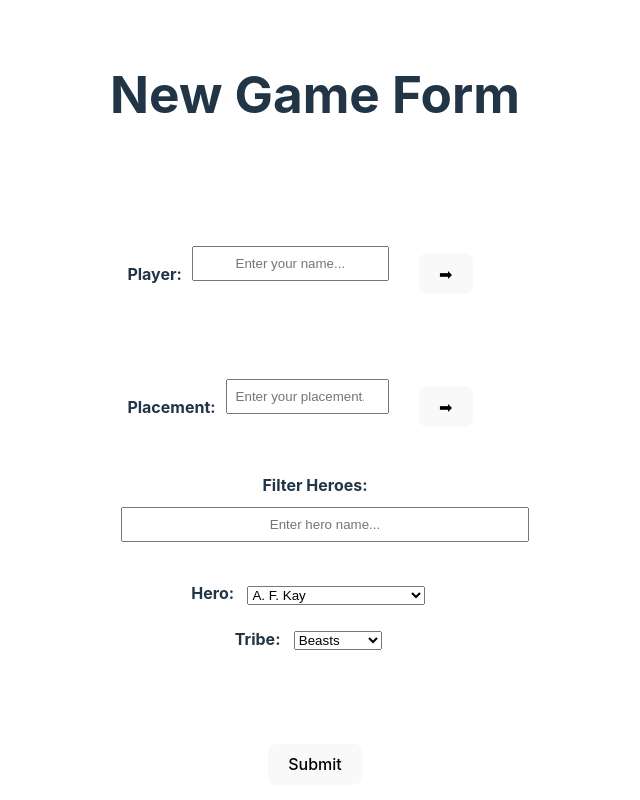
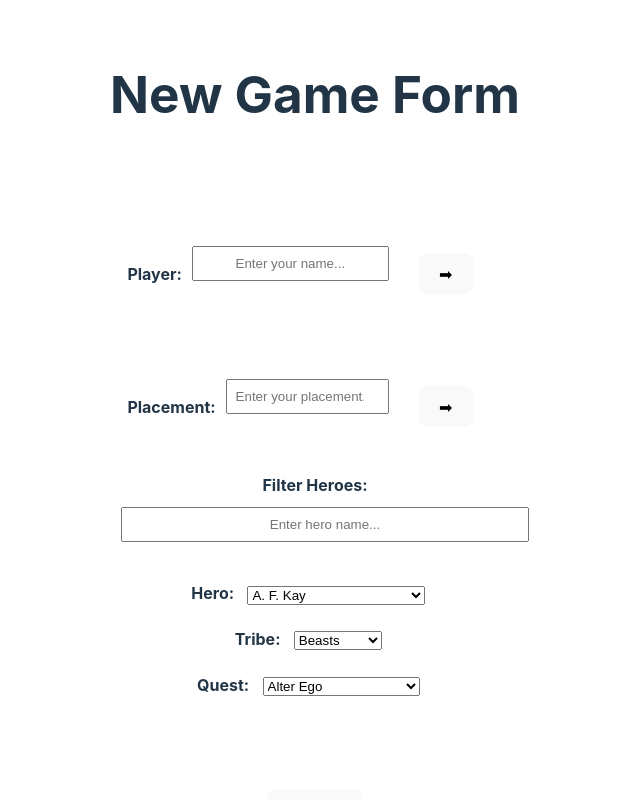
Before and after one commit to robbdouglas/hs-battlegrounds-stats, a React (Vite) app: page /new-game-form in a window 1280 px wide. Shown: the top 800 px of the page, without its empty margins (325-965 px from the left). Built offline with nearby package versions, Linux system fonts and the light colour scheme.

Commit message:
add quests

```diff
--- a/routes/gamesRoutes.js
+++ b/routes/gamesRoutes.js
@@ -1,10 +1,10 @@
 // gamesRoutes.js
 
 import express from "express";
-import { getAllGames } from "../controllers/gamesControllers.js";
+import { getAllGames, createGame } from "../controllers/gamesControllers.js";
 
 const gamesRouter = express.Router();
 
-gamesRouter.get("/", getAllGames);
+gamesRouter.get("/", getAllGames).post("/add", createGame);
 
 export default gamesRouter;
--- a/src/components/FormStatsContainer.jsx
+++ b/src/components/FormStatsContainer.jsx
@@ -8,6 +8,7 @@ function FormStatsContainer() {
       <p className="placement-input-value">Placement: </p>
       <p className="hero-input-value">Hero: </p>
       <p className="tribe-input-value">Tribe: </p>
+      <p className="quest-input-value">Quest: </p>
     </div>
   );
 }
--- a/src/components/NewGameForm.jsx
+++ b/src/components/NewGameForm.jsx
@@ -4,6 +4,7 @@ import { Link } from "react-router-dom";
 import FormStatsContainer from "./FormStatsContainer";
 import { heroes } from "../data/heroes";
 import { tribes } from "../data/tribes";
+import { quests } from "../data/quests";
 import "../styles/NewGameForm.css";
 import ArrowBtn from "./ArrowBtn";
 
@@ -81,6 +82,16 @@ function NewGameForm() {
               ))}
             </select>
           </div>
+          <div className="quest-container">
+            <label htmlFor="quest">Quest:</label>
+            <select id="quest" name="quest">
+              {quests.map((quest, index) => (
+                <option key={index} value={quest}>
+                  {quest}
+                </option>
+              ))}
+            </select>
+          </div>
         </div>
         <div className="submit-btn-container">
           <button type="submit">Submit</button>
--- /dev/null
+++ b/src/data/quests.js
@@ -0,0 +1,11 @@
+// quests.js
+
+export const quests = [
+  "Alter Ego",
+  "Anima Bribe",
+  "Another Hidden Buddy",
+  "Beyond the Mirage",
+  "Bloodsoaked Tome",
+  "Boom Squad",
+  "Cooked Book",
+];
```
Also changed, not shown: controllers/gamesControllers.js (+11 -0 lines), models/gamesModel.js (line endings or trailing spaces).
